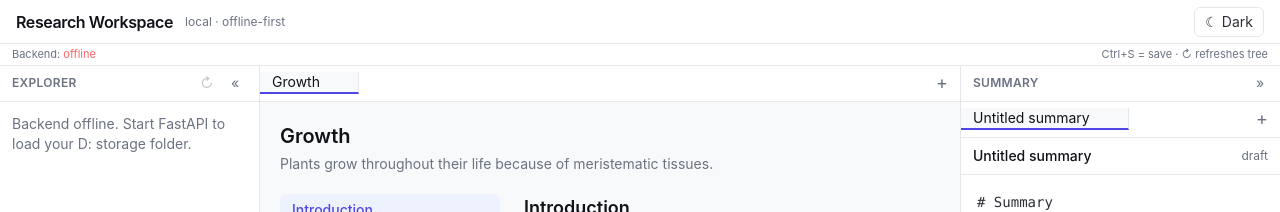
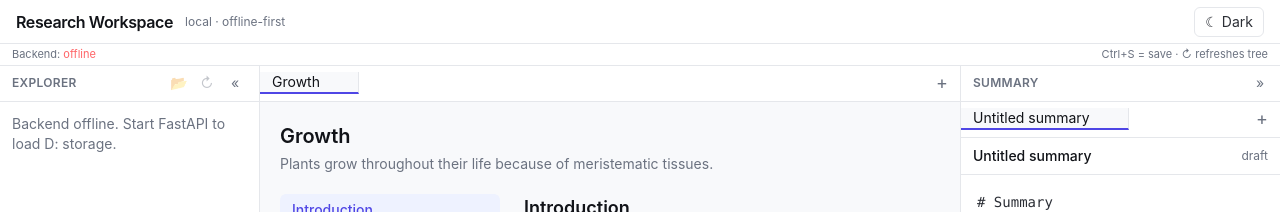
Before and after one commit to ojilon/research-workspace, a React (Vite) app in the folder frontend/: page / in a window 1280 px wide. Shown: the top 212 px of the page. Built offline with nearby package versions, Linux system fonts and the light colour scheme; no server answers.

Commit message:
feat(ui): Sidebar open Explorer for create folder/file + pass context menu

```diff
--- a/frontend/src/components/Sidebar.tsx
+++ b/frontend/src/components/Sidebar.tsx
@@ -1,23 +1,22 @@
-import FileTree from "./FileTree";
+import FileTree, { type OpenTarget } from "./FileTree";
 import type { FileTreeNode } from "../types";
 
 type SidebarProps = {
   width: number;
   onResizeStart: (e: React.MouseEvent) => void;
-  onOpenNode: (node: FileTreeNode) => void;
+  onOpenNode: (node: FileTreeNode, target?: OpenTarget) => void;
   selectedId?: string;
   collapsed: boolean;
   onToggleCollapse: () => void;
-  /** Live nodes from GET /api/tree (empty while loading / offline). */
   nodes: FileTreeNode[];
   loading?: boolean;
   backendOk: boolean;
   onRefresh: () => void;
+  /** Open Windows Explorer at the storage root (create folder/file there). */
+  onOpenExplorer: () => void;
+  onRevealNode: (node: FileTreeNode) => void;
 };
 
-/**
- * Left sidebar: live file tree from the local storage root.
- */
 function Sidebar({
   width,
   onResizeStart,
@@ -29,10 +28,12 @@ function Sidebar({
   loading,
   backendOk,
   onRefresh,
+  onOpenExplorer,
+  onRevealNode,
 }: SidebarProps) {
   if (collapsed) {
     return (
-      <div className="relative shrink-0 w-10 border-r border-[var(--border)] bg-[var(--panel)] flex flex-col items-center py-2">
+      <div className="relative shrink-0 w-10 border-r border-[var(--border)] bg-[var(--panel)] flex flex-col items-center py-2 gap-1">
         <button
           type="button"
           title="Show file tree"
@@ -40,6 +41,15 @@ function Sidebar({
           className="w-8 h-8 rounded flex items-center justify-center text-[var(--muted)] hover:bg-[var(--hover)]"
         >
           ☰
+        </button>
+        <button
+          type="button"
+          title="Open storage in Explorer"
+          onClick={onOpenExplorer}
+          disabled={!backendOk}
+          className="w-8 h-8 rounded flex items-center justify-center text-[var(--muted)] hover:bg-[var(--hover)] disabled:opacity-40"
+        >
+          📂
         </button>
       </div>
     );
@@ -55,6 +65,15 @@ function Sidebar({
           Explorer
         </span>
         <div className="flex items-center gap-1">
+          <button
+            type="button"
+            title="Open storage folder in Windows Explorer (create folder/file there)"
+            onClick={onOpenExplorer}
+            disabled={!backendOk}
+            className="w-6 h-6 rounded text-[var(--muted)] hover:bg-[var(--hover)] text-sm disabled:opacity-40"
+          >
+            📂
+          </button>
           <button
             type="button"
             title="Refresh tree"
@@ -78,14 +97,19 @@ function Sidebar({
       <div className="flex-1 overflow-auto py-1">
         {!backendOk && (
           <p className="px-3 py-2 text-sm text-[var(--muted)]">
-            Backend offline. Start FastAPI to load your D: storage folder.
+            Backend offline. Start FastAPI to load D: storage.
           </p>
         )}
         {backendOk && loading && (
           <p className="px-3 py-2 text-sm text-[var(--muted)]">Loading…</p>
         )}
         {backendOk && !loading && (
-          <FileTree nodes={nodes} onOpen={onOpenNode} selectedId={selectedId} />
+          <FileTree
+            nodes={nodes}
+            onOpen={onOpenNode}
+            selectedId={selectedId}
+            onReveal={onRevealNode}
+          />
         )}
       </div>
 
```
